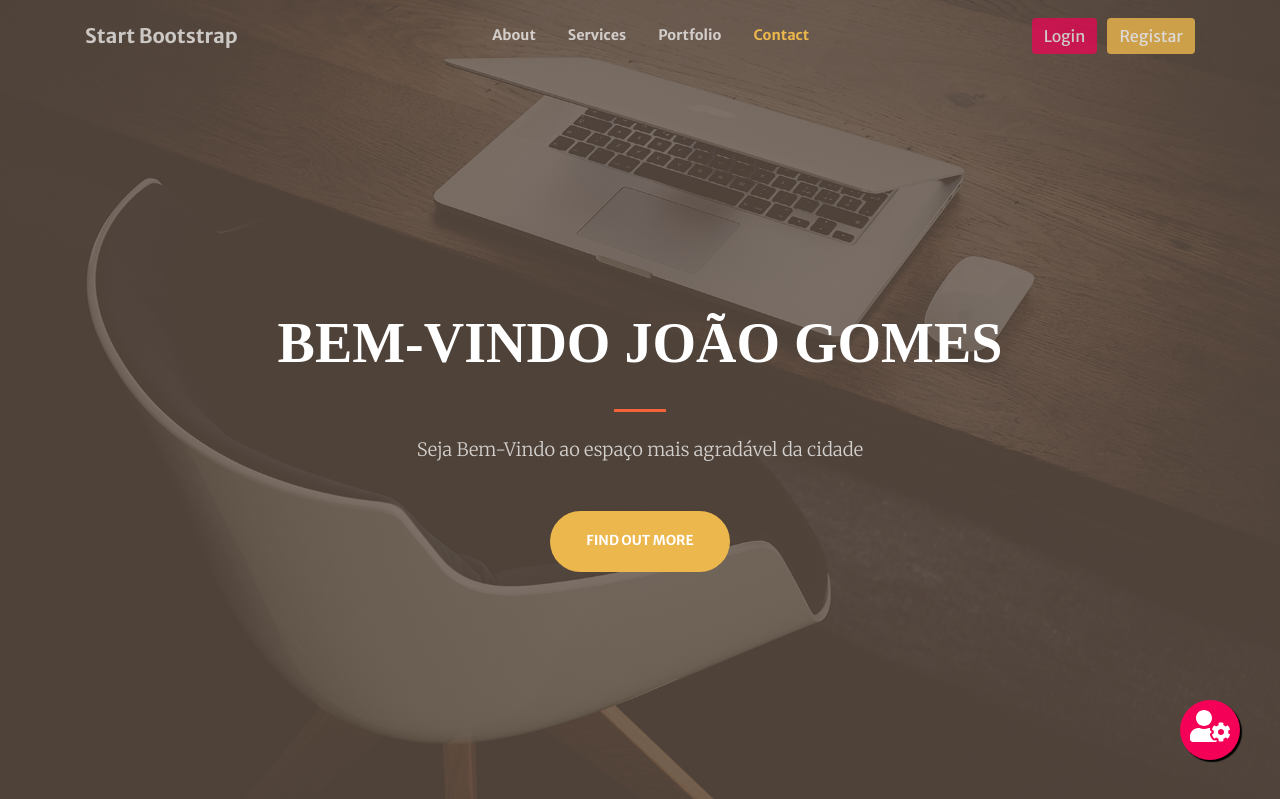
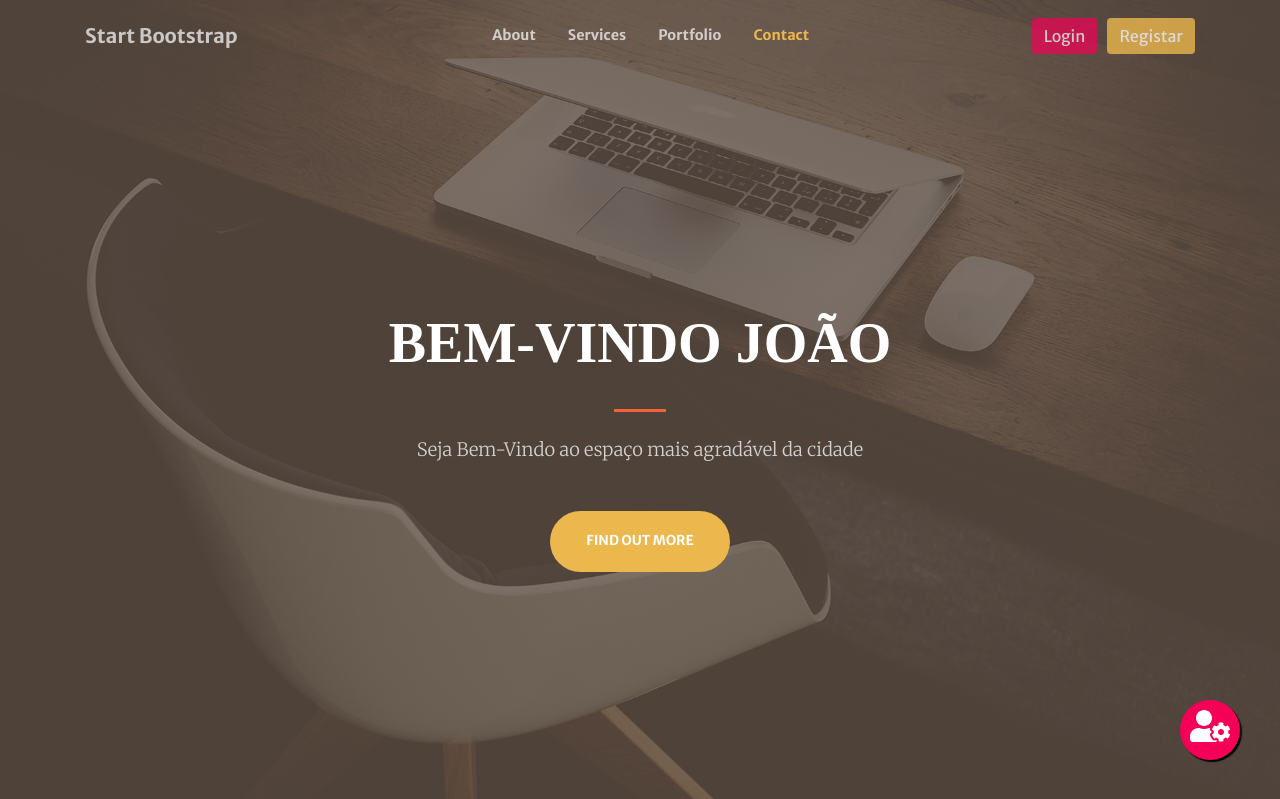
Before and after one commit to joaogomesdev/Elevens, a PHP site: page / in a window 1280 px wide. Shown: the top 799 px of the page. Run offline with PHP 8.4, Linux system fonts and the light colour scheme; some libraries are stand-ins or nearby versions.

Commit message:
Update index.php

```diff
--- a/index.php
+++ b/index.php
@@ -37,7 +37,7 @@
             <div class="container h-100">
                 <div class="row h-100 align-items-center justify-content-center text-center">
                     <div class="col-lg-10 align-self-end">
-                        <h1 class="text-uppercase text-white font-weight-bold">Bem-Vindo João Gomes</h1>
+                        <h1 class="text-uppercase text-white font-weight-bold">Bem-Vindo João</h1>
                         <hr class="divider my-4" />
                     </div>
                     <div class="col-lg-8 align-self-baseline">
```
